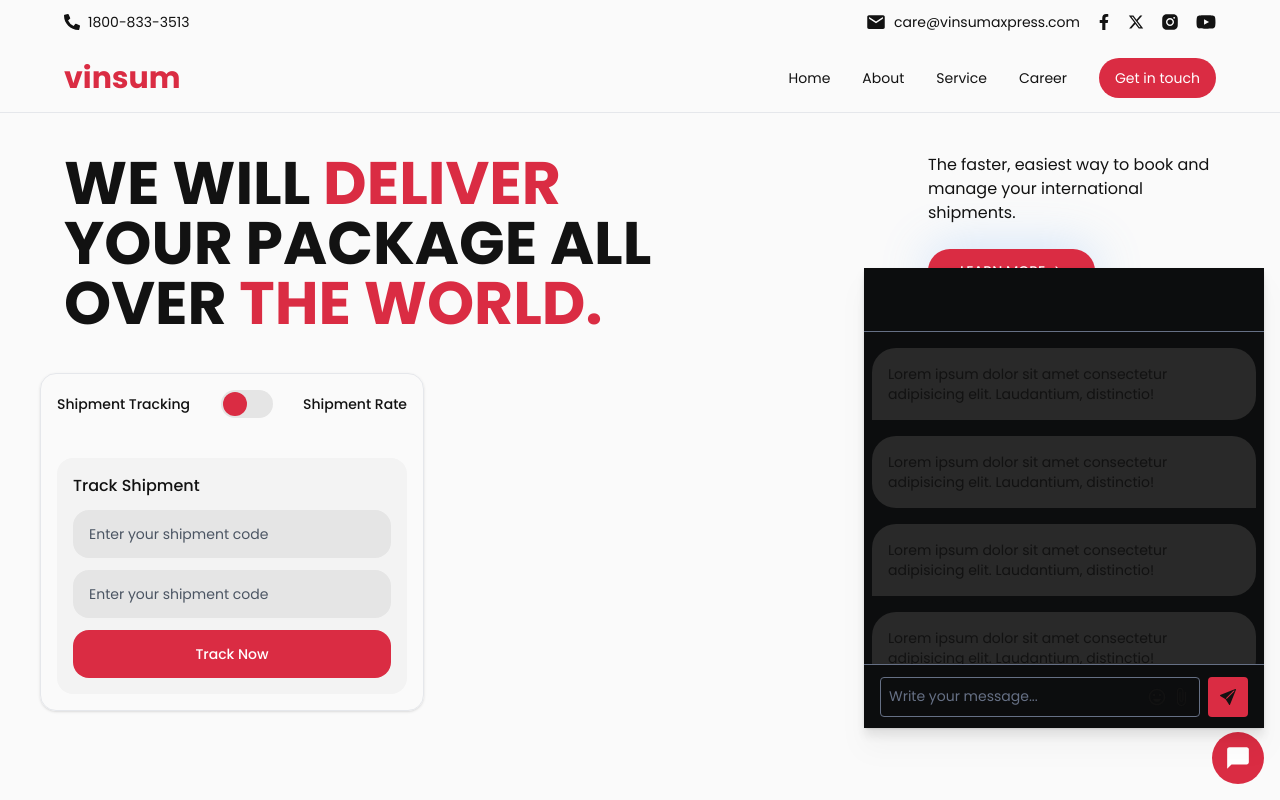
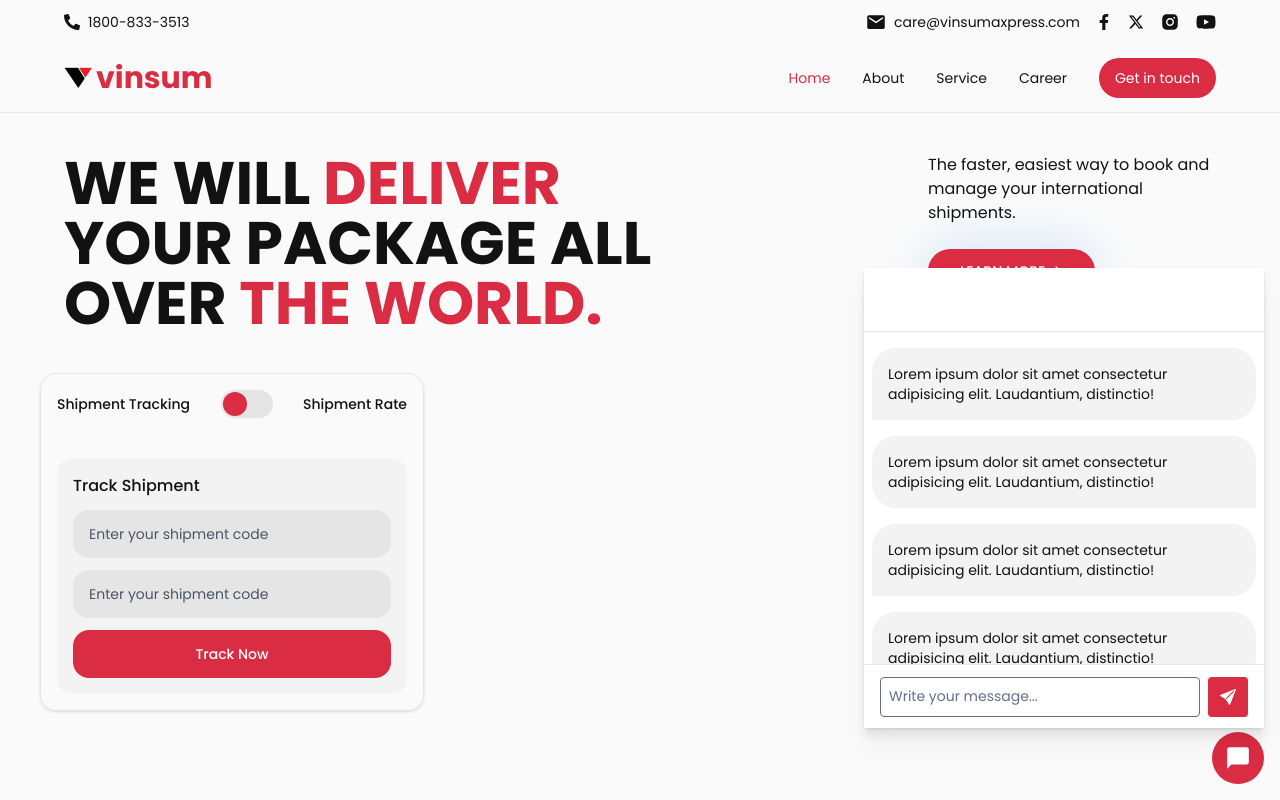
Before and after one commit to DevCodeHunt/vinsum-axpress, a React (Vite) app: page / in a window 1280 px wide. Both pictures are taken after a click on the button 1238 px from the left and 758 px from the top of the page. Shown: the top 800 px of the page. Built offline with nearby package versions, Linux system fonts and the light colour scheme.

Commit message:
Change navbar

```diff
--- a/package.json
+++ b/package.json
@@ -16,6 +16,7 @@
     "html-react-parser": "^5.1.18",
     "lucide-react": "^0.453.0",
     "react": "^18.3.1",
+    "react-countup": "^6.5.3",
     "react-dom": "^18.3.1",
     "react-dropzone": "^14.2.9",
     "react-hot-toast": "^2.4.1",
--- a/src/components/ChatBot.jsx
+++ b/src/components/ChatBot.jsx
@@ -67,11 +67,11 @@ const ChatBot = () => {
 
       <div
         ref={chatbotRef}
-        className={`absolute bottom-14 rounded min-[576px]:w-[400px] w-[300px] right-0  bg-card shadow drop-shadow-xl  ${
+        className={`absolute bottom-14 rounded min-[576px]:w-[400px] w-[300px] right-0  bg-white shadow drop-shadow-xl  ${
           show ? "opacity-100" : "opacity-0"
         }  transition-all duration-300`}
       >
-        <div className="h-16 border-b border-text absolute left-0 right-0 top-0 bg-card z-10"></div>
+        <div className="h-16 border-b border-neutral-200 absolute left-0 right-0 top-0 bg-white z-10"></div>
         <div className="p-2 max-h-[460px] pt-20 pb-20 space-y-4 overflow-y-auto no-scrollbar">
           <Message />
           <Message isUser />
@@ -88,7 +88,7 @@ const ChatBot = () => {
         )}
         <form
           onSubmit={formik.handleSubmit}
-          className="left-0 right-0 h-16 p-4 absolute bottom-0 w-full border-t flex items-center gap-2 border-text bg-card z-10"
+          className="left-0 right-0 h-16 p-4 absolute bottom-0 w-full border-t border-neutral-200 flex items-center gap-2 bg-white z-10"
         >
           <div className="relative h-10 rounded border-text flex-1 border">
             <input
@@ -99,23 +99,12 @@ const ChatBot = () => {
               placeholder="Write your message..."
               className="h-full resize-none overflow-hidden bg-transparent outline-none w-full text-sm pl-2 pr-16 placeholder:text-text"
             />
-            <label className="absolute top-1/2 -translate-y-1/2 right-2 cursor-pointer">
-              {" "}
-              <MdAttachFile size={20} />
-              <input type="file" hidden multiple onChange={handleFileUpload} />
-            </label>
-            <button
-              type="button"
-              onClick={toggleShowPicker}
-              className="absolute top-1/2 -translate-y-1/2 right-8"
-            >
-              {" "}
-              <MdOutlineEmojiEmotions size={20} />
-            </button>
+
+
           </div>
           <button
             type="submit"
-            className="bg-primary h-10 rounded w-10 flex items-center justify-center"
+            className="bg-primary h-10 text-white rounded w-10 flex items-center justify-center"
           >
             {" "}
             <BsSendFill />
@@ -130,7 +119,7 @@ const Message = ({ isUser }) => {
   return (
     <div className="">
       <p
-        className={`text-sm  bg-cardSecondary p-4  rounded-3xl ${
+        className={`text-sm  bg-foreground p-4  rounded-3xl ${
           isUser ? "rounded-br-none" : "rounded-bl-none"
         }`}
       >
--- a/src/components/Footer.jsx
+++ b/src/components/Footer.jsx
@@ -55,7 +55,15 @@ const Footer = () => {
           className="grid md:grid-cols-5 sm:grid-cols-2  gap-6"
         >
           <div className="sm:col-span-2 ">
-            <h1 className="text-2xl font-bold">vinsum</h1>
+            <div className="flex items-center gap-1">
+              <img
+                src="/images/logo.png"
+                alt="logo"
+                className="w-8 h-8 object-contain"
+              />
+              <h1 className="text-3xl font-bold">vinsum</h1>
+            </div>
+
             <p className="text-sm text-text my-2 max-w-sm w-full">
               The faster, easiest way to book and manage your international
               shipments.
--- a/src/components/Navbar.jsx
+++ b/src/components/Navbar.jsx
@@ -1,4 +1,4 @@
-import { Link } from "react-router-dom";
+import { Link, useLocation } from "react-router-dom";
 import { companyDetail, navLinks } from "../constants";
 import { LuMenu } from "react-icons/lu";
 import { useCallback, useState } from "react";
@@ -7,26 +7,16 @@ import { FaFacebookF, FaPhoneAlt, FaYoutube } from "react-icons/fa";
 import { FaXTwitter } from "react-icons/fa6";
 import { IoMdMail } from "react-icons/io";
 import { AiFillInstagram } from "react-icons/ai";
-import { motion } from "framer-motion";
-import { fadeIn, staggerContainer } from "../utils/motion";
 import { ROUTES } from "../utils/routes";
 
 const Navbar = () => {
   const [menu, setMenu] = useState(false);
+  const { pathname } = useLocation();
 
   const toggleMenu = useCallback(() => setMenu((prevMenu) => !prevMenu), []);
   return (
-    <motion.header
-      variants={staggerContainer}
-      initial="hidden"
-      whileInView="show"
-      viewport={{ once: false, amount: 0.25 }}
-      className="border-b"
-    >
-      <motion.div
-        variants={fadeIn("down", "tween", 0.2, 1)}
-        className="py-3 wrapper flex items-center justify-between gap-6"
-      >
+    <header className="border-b sticky top-0 left-0 z-50 bg-neutral-50">
+      <div className="py-3 wrapper flex items-center justify-between gap-6">
         <div>
           <a
             href={`tel:${companyDetail.contact}`}
@@ -64,12 +54,17 @@ const Navbar = () => {
             <FaYoutube size={20} />
           </a>
         </div>
-      </motion.div>
-      <motion.nav
-        variants={fadeIn("down", "tween", 0.2, 1)}
-        className="wrapper py-4 flex items-center justify-between md:gap-0 gap-6 z-50"
-      >
-        <Link to="/" className="text-3xl text-primary font-bold">
+      </div>
+      <nav className="wrapper py-4 flex items-center justify-between md:gap-0 gap-6 z-50">
+        <Link
+          to="/"
+          className="text-3xl text-primary font-bold flex items-center gap-1"
+        >
+          <img
+            src="/images/logo.png"
+            alt="logo"
+            className="w-7 h-7 object-contain"
+          />
           vinsum
         </Link>
         <button
@@ -85,14 +80,23 @@ const Navbar = () => {
           {navLinks.map((link, index) => {
             return (
               <li key={index}>
-                <Link key={index} to={link.url} className="text-sm ">
+                <Link
+                  key={index}
+                  to={link.url}
+                  className={`text-sm ${
+                    pathname === link.url ? "text-primary" : ""
+                  }`}
+                >
                   {link.label}
                 </Link>{" "}
               </li>
             );
           })}
           <li>
-            <Link to={ROUTES.CONTACT} className="bg-primary text-white text-sm px-4 py-2.5 rounded-full hover:shadow-[0_1px_20px] hover:shadow-primary transition duration-300 ease-in-out">
+            <Link
+              to={ROUTES.CONTACT}
+              className="bg-primary text-white text-sm px-4 py-2.5 rounded-full hover:shadow-[0_1px_20px] hover:shadow-primary transition duration-300 ease-in-out"
+            >
               Get in touch
             </Link>
           </li>
@@ -109,7 +113,9 @@ const Navbar = () => {
                       onClick={() => setMenu(false)}
                       key={index}
                       to={link.url}
-                      className="text-sm "
+                      className={`text-sm ${
+                        pathname === link.url ? "text-primary" : ""
+                      }`}
                     >
                       {link.label}
                     </Link>{" "}
@@ -128,8 +134,8 @@ const Navbar = () => {
             </ul>
           </div>
         )}
-      </motion.nav>
-    </motion.header>
+      </nav>
+    </header>
   );
 };
 
--- a/src/pages/Home/sections/AboutSection.jsx
+++ b/src/pages/Home/sections/AboutSection.jsx
@@ -36,7 +36,7 @@ const AboutSection = () => {
               <motion.div
                 variants={fadeInOpacity(index * 0.6)}
                 key={index}
-                className={`bg-white  border drop-shadow w-full rounded-2xl p-6 space-y-4 hover:bg-primary transition duration-300 group cursor-pointer`}
+                className={`bg-white  border drop-shadow w-full rounded-2xl p-6 space-y-4 hover:bg-primary hover:text-white transition duration-300 group cursor-pointer`}
               >
                 <h2 className="font-bold text-4xl">O{index + 1}</h2>
                 <h1 className="font-semibold text-2xl">{obj.title}</h1>
```
Also changed, not shown: src/pages/Home/sections/AboutSection2.jsx (+79 -5 lines), 1 other file (tests, documents, lock files or other folders).
